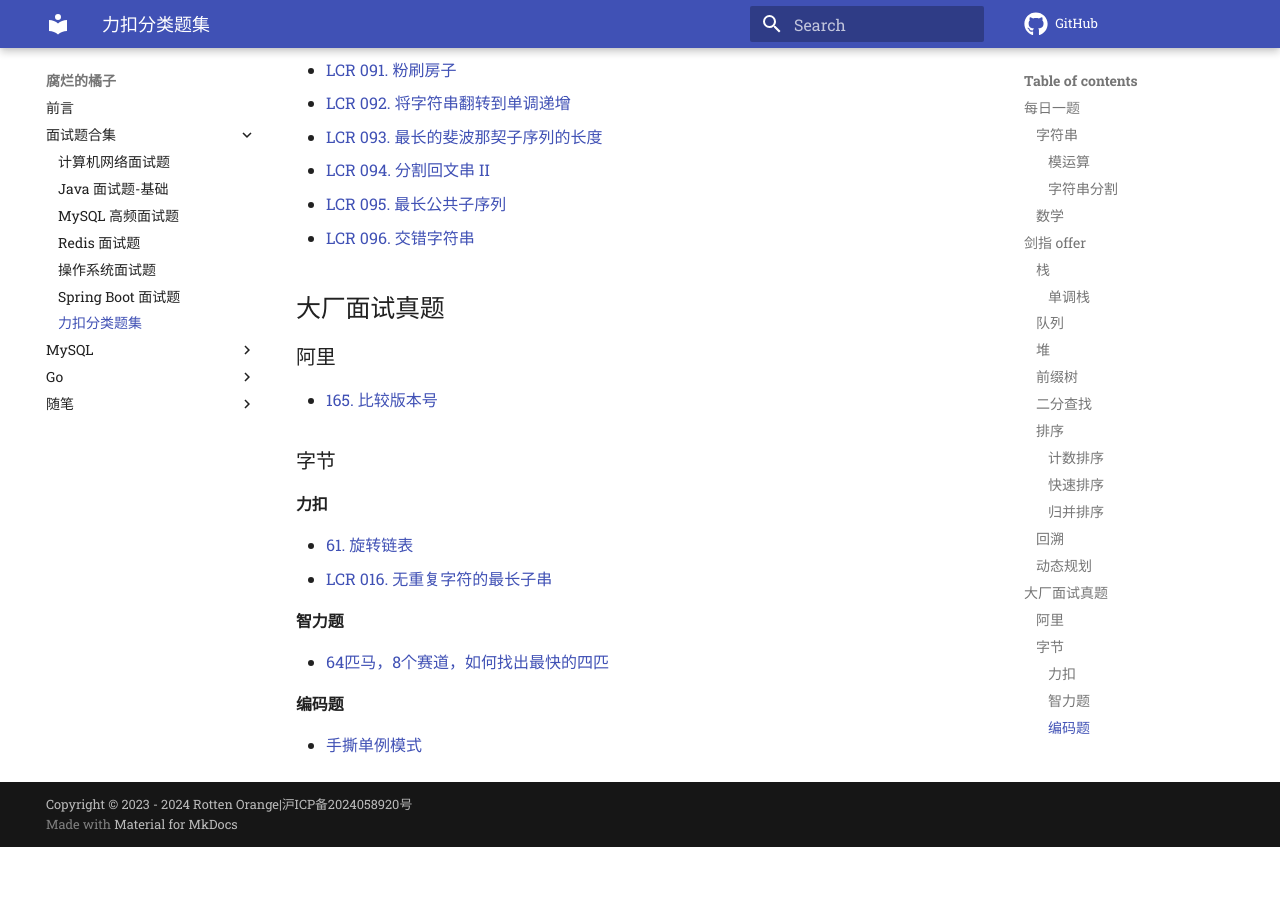
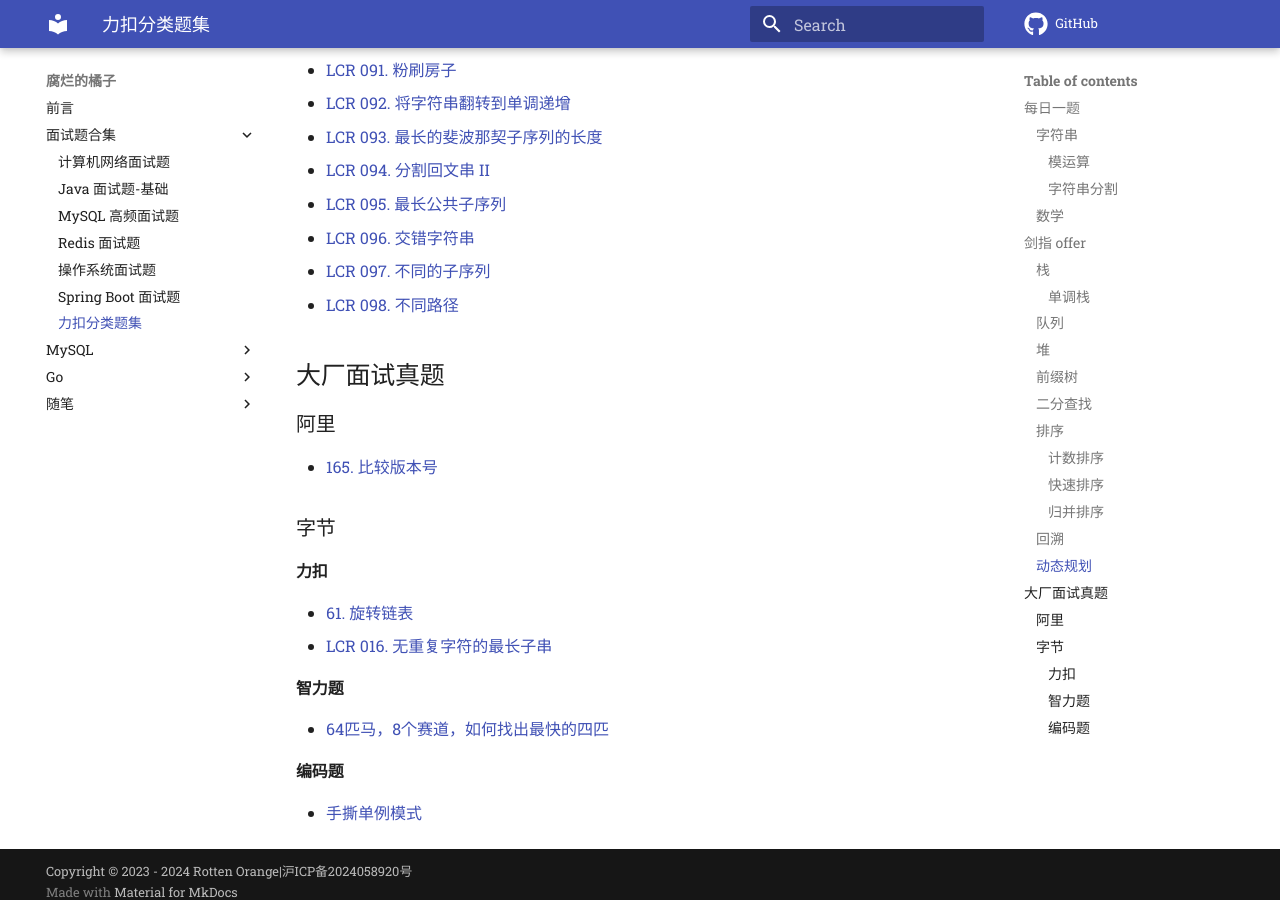
Before and after one commit to z1ming/cs-Hydra, an MkDocs documentation site: the page built from docs/文章/LeetCode.md, in a window 1280 px wide and 900 px high, scrolled down 2627 px. Built offline with MkDocs 1.6.1 and Material for MkDocs 9.7.7, drawn with Linux system fonts in a browser that asks for light colours; comment, search, counter and statistics services are not loaded; before the commit the page ends 3474 px from its top, so only the background shows below that.

Commit message:
Update LeetCode.md
Signed-off-by: Ziming Meng <zimingm94@gmail.com>

```diff
--- a/docs/文章/LeetCode.md
+++ b/docs/文章/LeetCode.md
@@ -97,6 +97,8 @@
 - [LCR 094. 分割回文串 II](https://leetcode.cn/problems/omKAoA/description/)
 - [LCR 095. 最长公共子序列](https://leetcode.cn/problems/qJnOS7/description/)
 - [LCR 096. 交错字符串](https://leetcode.cn/problems/IY6buf/description/)
+- [LCR 097. 不同的子序列](https://leetcode.cn/problems/21dk04/description/)
+- [LCR 098. 不同路径](https://leetcode.cn/problems/2AoeFn/description/)
 
 ## 大厂面试真题
 
```
